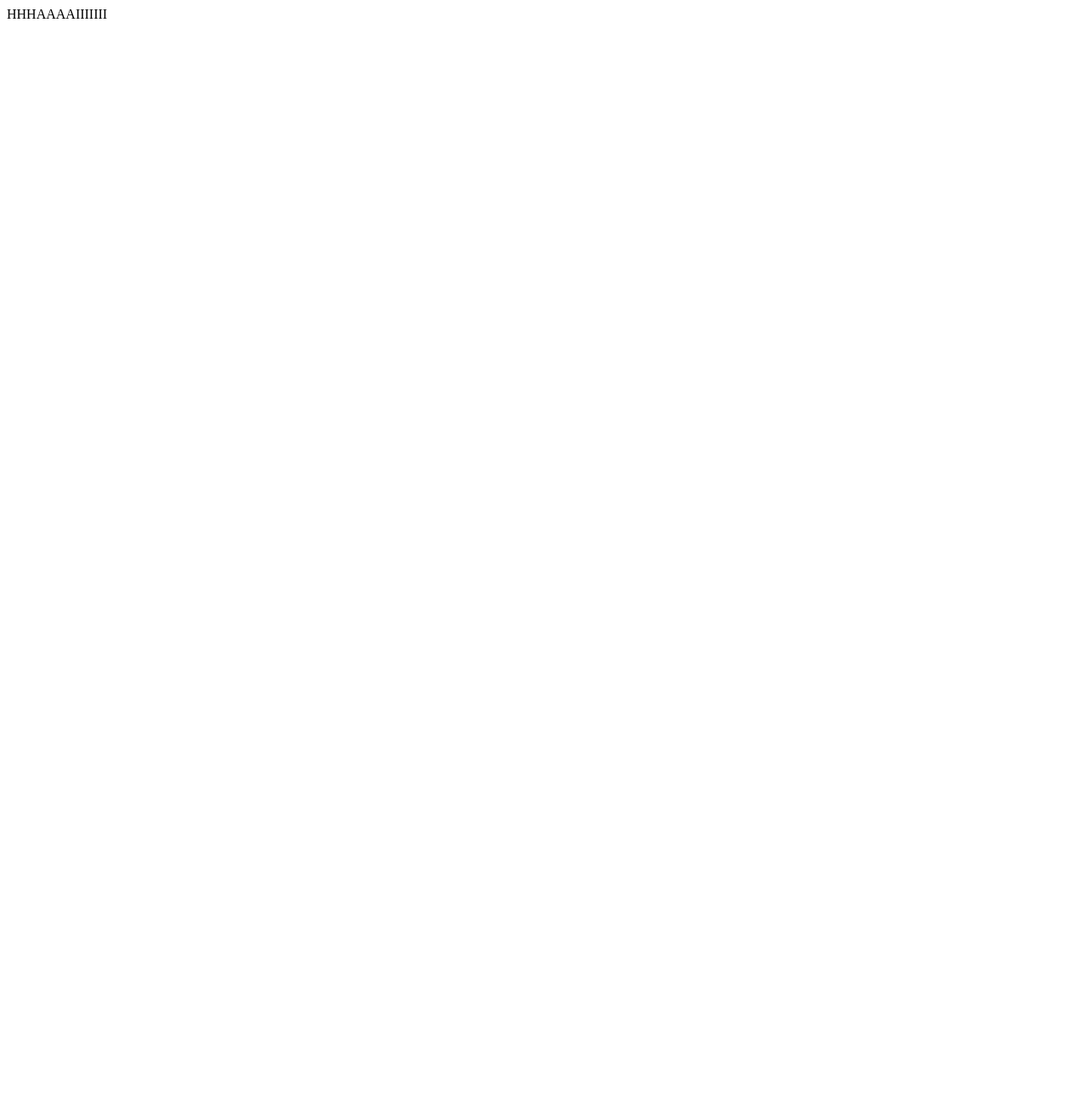
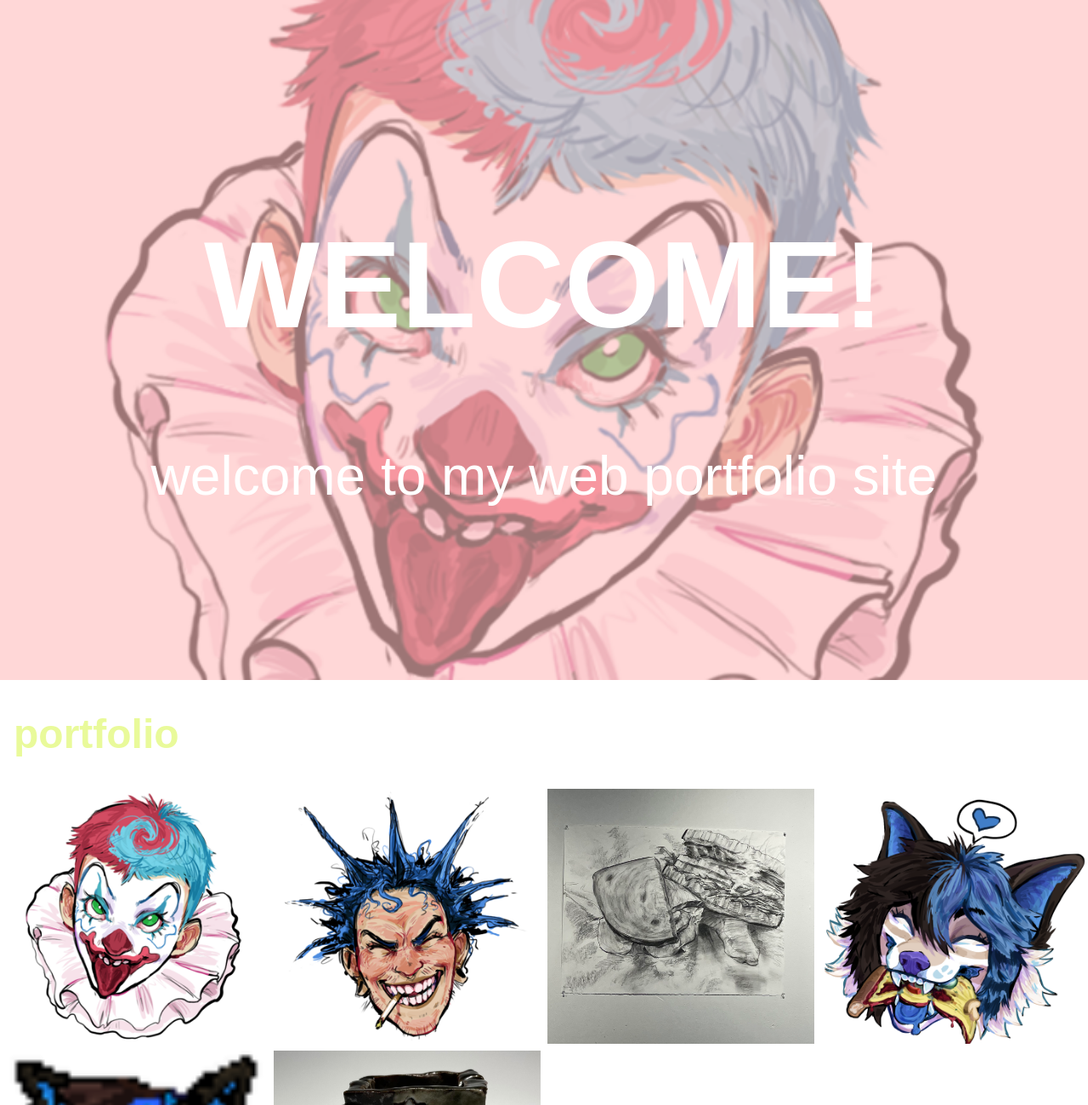
Before and after one commit to mhansen00/mhansen00.github.io, a plain HTML site: page index.html in a window 1280 px wide. Shown: the top 1300 px of the page at 85% size. Before the commit the page ends 800 px from the top, so only its background shows below. Drawn offline with Linux system fonts and the light colour scheme.

Commit message:
Add files via upload

```diff
--- /dev/null
+++ b/css/styles.css
@@ -0,0 +1,151 @@
+html{
+    font-size: 100%;
+    line-height: 1.5rem;
+box-sizing: boarder-box;
+font-family: Arial, Helevtica, sans-serif;
+height: 100%;
+}
+
+body{
+    margin:0 auto;
+    padding: 0;
+    min-height: 100%;
+    max-width: 100%;
+    padding-bottom: 20rem;
+}
+*, *::before,*::after {
+    box-sizing:inherit;
+}
+
+img{
+    width: 100%;
+    height: auto;
+    display: block;
+}
+/*end basic styles*/
+
+/*begin hero styles*/
+.hero-box{
+    display: grid;
+    grid-template-columns: 1fr;
+    grid-template-rows:1fr;
+    grid-gap: 0px;
+    align-content: center;
+    justify-content:center;
+    align-items: start;
+    height: 100%;
+    width: 100%
+}
+.hero-image-box{
+    height:100vh;
+    width: 100%;
+    display: grid;
+    grid-column: 1 /-1;
+    grid-row: 1/-1;
+}
+
+.hero-image-box::after {
+    content: "" ;
+    height: 100vh;
+    width:100%;
+    position: absolute;
+    top: 0;
+    bottom: 0;
+    background-color: rgba(255, 191, 191, 0.616)
+}
+
+.hero-image{
+    display: grid;
+    width: 100%;
+    height: 100%;
+    object-fit: cover;
+    overflow: hidden;
+}
+
+.hero-text-box {
+    grid-row: 1/ -1;
+    grid-column: 1/-1;
+    align-self:center;
+    padding: 1rem;
+    z-index: 10;
+    text-align: center;
+}
+
+.hero-heading {
+    font-size:3rem;
+    line-height: 3rem;
+    color: white;
+    text-transform: uppercase;
+    font-weight: bold;
+}
+
+.hero-text {
+    font-size: 2 rem;
+    color: white;
+}
+
+/*begin portfolio styles*/
+.portfolio-container{
+    margin: 1rem auto;
+}
+
+.portfolio-container h1 {
+    font-size: 2rem;
+    line-height: 2rem;
+    color:rgba(199,243,3,0.4)
+}
+
+.portfolio-gallery {
+    display: grid;
+    grid-template-columns: repeat(auto-fit, minmax(300px, 1fr));
+    grid-gap: 0.5rem;
+    grid-auto-rows: 300px;
+
+}
+
+.gallery-item {
+    height: 100%;
+    width: 100%;
+    overflow: hidden;
+}
+
+.gallery-image {
+    height:100%;
+    object-fit: cover;
+    transition: 0.5s ease-in-out;
+}
+
+.gallery-image:hover {
+transform: scale(1.5);
+
+}
+
+/*Media Queries below*/
+@media (min-width:600px) {
+    .hero-heading {
+        font-size: 4rem;
+        line-height: 4rem;
+    }
+    .hero-text {
+        font-size: 2.5rem;
+        line-height: 2.5rem;
+    }
+    .portfolio-container h1 {
+font-size: 3rem;
+line-height: 3rem;
+padding-left: 1rem;
+    }
+}
+@media (min-width:920px) {
+    .hero-heading{
+        font-size: 9rem;
+        line-height: 9rem;
+    }
+    .hero-text {
+        font-size: 4rem;
+        line-height: 4rem;
+    }
+    .portfolio-container {
+        max-width: 1400px;
+    }
+}
--- a/index.html
+++ b/index.html
@@ -1 +1,70 @@
-HHHAAAAIIIIIII
+<!DOCTYPE html>
+<html lang="en">
+    <head>
+        <meta charset="UTF-8"/>
+        <meta http-equiv="X-US-Compatible" content="IE=EDGE"/>
+        <meta name="viewport" content="width=device-width, initial-scale=1.0"/>
+        <title>Mary Hansen's Portfolio</title>
+        <link rel="stylesheet" href="css/styles.css">
+        <link rel="stylesheet" href="css/glightbox.min.css">
+    </head>
+    <body>
+        <header class="hero-box">
+            <section class="hero-image-box">
+                <img src="img/dhl head 1.png" alt="a clown's head" class="hero-image">
+            </section>
+            <section class="hero-text-box">
+                <h1 class="hero-heading">welcome!</h1>
+                <p class="hero-text">welcome to my web portfolio site</p>
+            </section>
+        </header>
+        <!-- begin portfolio gallery--->
+        <section class="portfolio-container">
+            <h1>portfolio</h1>
+            <section class="portfolio-gallery">
+
+                <div class="gallery-item">
+                    <a href="img/dhl head 1.png" class="glightbox">
+                        <img src="img/dhl head 1.png" alt="" class="gallery-image">
+                    </a>
+                </div>
+
+                <div class="gallery-item">
+                    <a href="img/dhl head 3.png" class="glightbox">
+                        <img src="img/dhl head 3.png" alt="" class="gallery-image">
+                    </a>
+                </div>
+
+                <div class="gallery-item">
+                    <a href="img/image0.jpg" class="glightbox">
+                        <img src="img/image0.jpg" alt="" class="gllery-image">
+                    </a>
+                </div>
+
+                <div class="gallery-item">
+                    <a href="img/moshpaws stick 3 lines.PNG" class="glightbox">
+                        <img src="img/moshpaws stick 3 lines.PNG" alt="" class="gllery-image">
+                    </a>
+                </div>
+
+                <div class="gallery-item">
+                    <a href="img/pixil-frame-0.png" class="glightbox">
+                        <img src="img/pixil-frame-0.png" alt="" class="gllery-image">
+                    </a>
+                </div>
+
+                <div class="gallery-item">
+                    <a href="img/unnamed-1.jpg" class="glightbox">
+                        <img src="img/unnamed-1.jpg" alt="" class="gllery-image">
+                    </a>
+                </div>
+
+
+            </section>
+        </section>
+        <script src="js/glightbox.min.js"></script>
+        <script type="text/javascript">
+            const lightbox = GLightbox({ loop: true });
+        </script>
+    </body>
+</html>
```
Also changed, not shown: css/glightbox.min.css (added), img/dhl head 1.png (added), img/dhl head 3.png (added), img/image0.jpg (added), img/moshpaws stick 3 lines.PNG (added), img/pixil-frame-0.png (added), img/unnamed-1.jpg (added), js/glightbox.min.js (added).
